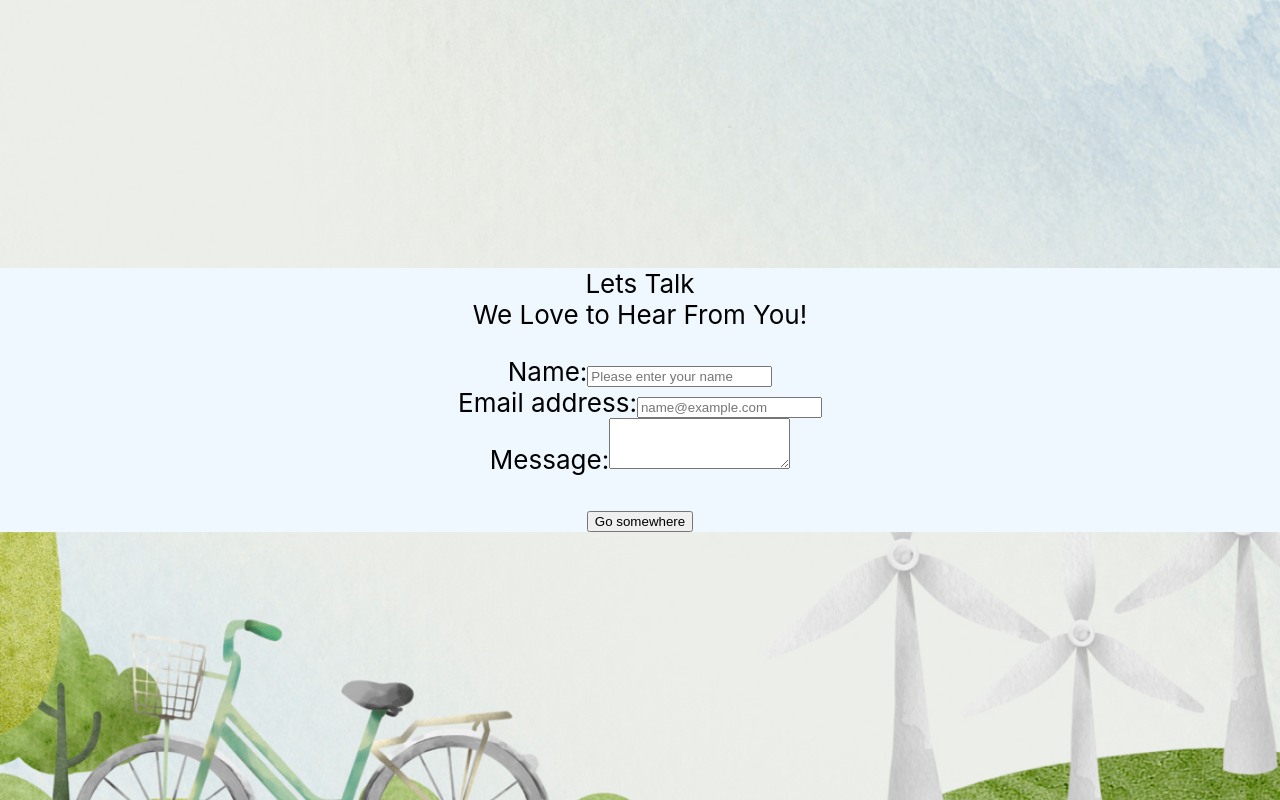
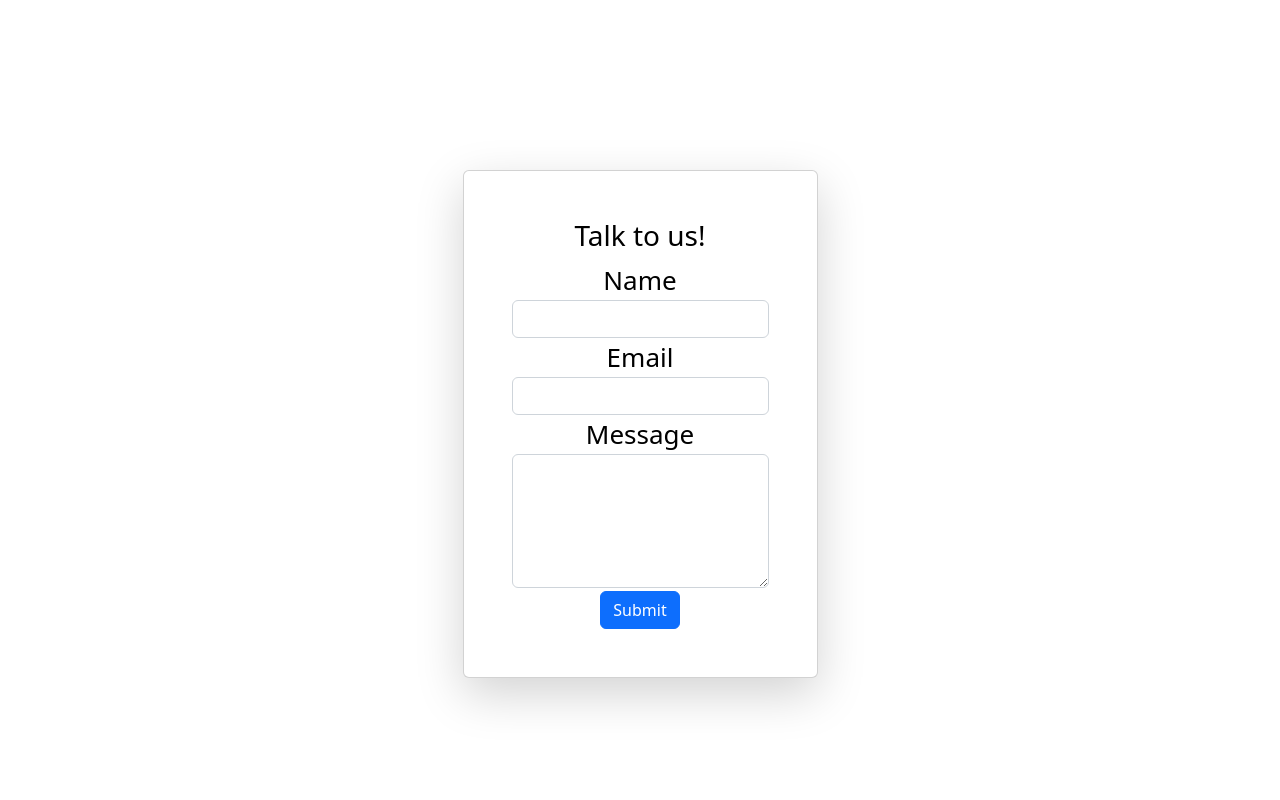
Before and after one commit to green-air/greenAirWebsite, a React (Create React App) app in the folder greenair-website/: page /contact in a window 1280 px wide. Built offline with nearby package versions, Linux system fonts and the light colour scheme.

Commit message:
updated contact form page

```diff
--- a/greenair-website/src/About.js
+++ b/greenair-website/src/About.js
@@ -0,0 +1,5 @@
+import React from 'react'
+import {
+     Link,
+  } from "react-router-dom"
+  import Icons from './Socials_component/Socials.js';
--- a/greenair-website/src/App.css
+++ b/greenair-website/src/App.css
@@ -14,7 +14,7 @@
 }
 
 .App-header {
-  background-image: url('./images/Homepage.jpg');
+  background-image: url('./images/Homepage.jpg') no-repeat;
   background-size: 100% auto;
   min-height: 100vh;
   display: flex;
--- a/greenair-website/src/App.js
+++ b/greenair-website/src/App.js
@@ -1,8 +1,9 @@
 // import logo from './logo.svg';
 import './App.css';
 import Icons from './Socials_component/Socials.js';
+import 'bootstrap/dist/css/bootstrap.min.css';
 
-import React from 'react';
+import React, {useState} from 'react';
 import {
   BrowserRouter as Router, Link, Route, Routes
 } from "react-router-dom"
@@ -33,7 +34,7 @@ function App() {
         {/* <Icons /> */}
         <Routes>
         <Route exact path="/" element={<Home/>}/>
-        <Route exact path="/contact" element={<Contact/>}/>
+        <Route exact path="/contact" element={<Contact />}/>
            </Routes>
 
 
--- a/greenair-website/src/contact.css
+++ b/greenair-website/src/contact.css
@@ -1,6 +1,6 @@
 .contact {
-    background-color: aliceblue;
-    background-size: cover;
+  background-image: url('./images/Contact\ \(6\).png');
+  background-size: auto 100%;
     min-width: 100%;
     min-height: 100%;
   }
--- a/greenair-website/src/contact.js
+++ b/greenair-website/src/contact.js
@@ -1,36 +1,88 @@
-import * as React from 'react';
+import * as React  from 'react';
+import "./App.js"
 import './contact.css'
 import Button from 'react-bootstrap/Button';
 import Card from 'react-bootstrap/Card';
 import Form from 'react-bootstrap/Form';
+import {
+  Link,
+} from "react-router-dom";
+import Icons from './Socials_component/Socials.js';
+import { useState } from 'react';
 
 export default function Contact() {
+  const [data, setData] = useState({
+    name:"",
+    email:"",
+    message:"",
+  });
+
+  const {name, email, message} = data
+
+  const handleChange = e=> {
+    setData({...data, [e.target.name]: e.target.value});
+  };
+
+  const handleSubmit = async e=> {
+    e.preventDefault();
+
+    try{
+      const response = await fetch("https://v1.nocodeapi.com/habashi/google_sheets/RJGcUhyxeoSpDiHZ?tabId=Sheet1", {
+        method: 'POST',
+        headers: {
+          'Content-Type': 'application/json'
+        },
+        body:JSON.stringify([[name, email, message, new Date().toLocaleDateString()]])
+      }
+      );
+      await response.json()
+      setData({...data, name:'', email:'', message:''})
+    } catch (err) {
+      console.log(err)
+    }
+  };
+
   return (
-    <div className='contact'>
-         <Card key={'Success'}>
-      <Card.Header>Lets Talk</Card.Header>
-      <Card.Body>
-        <Card.Title>We Love to Hear From You!</Card.Title>
-        <Card.Text>
-        <Form>
-      <Form.Group className="mb-3" controlId="exampleForm.ControlInput1">
-        <Form.Label>Name:</Form.Label>
-        <Form.Control type="text" placeholder="Please enter your name" />
-      </Form.Group>
-      <Form.Group className="mb-3" controlId="exampleForm.ControlInput1">
-        <Form.Label>Email address:</Form.Label>
-        <Form.Control type="email" placeholder="name@example.com" />
-      </Form.Group>
-      <Form.Group className="mb-3" controlId="exampleForm.ControlTextarea1">
-        <Form.Label>Message:</Form.Label>
-        <Form.Control as="textarea" rows={3} />
-      </Form.Group>
-    </Form>
-        </Card.Text>
-        <Button variant="primary">Go somewhere</Button>
-      </Card.Body>
-    </Card>
+    <form className="card shadow-lg mt-5 p-5 form" onSubmit={handleSubmit}>
+      <h3 className="TEXT-CENTRE MB-5">Talk to us!</h3>
+      <div className="form-group">
+        <label htmlFor='name'>Name</label>
+        <input
+          type="text"
+          className="form-control"
+          name="name"
+          autoComplete="off"
+          value={name}
+          onChange={handleChange}
+        />
+      </div>
+      <div className='form-group'>
+        <label htmlFor='email'>Email</label>
+        <input
+          type="text"
+          className='form-control'
+          name="email"
+          autoComplete='off'
+          value={email}
+          onChange={handleChange}
+        />
+      </div>
+      <div className='="form-group'>
+        <label htmlFor='message'>Message</label>
+        <textarea
+          name="message"
+          rows="5"
+          className='form-control'
+          name="message"
+          value={message}
+          onChange={handleChange}
+        />
+      </div>
+      <div>
+        <input type="submit" value="Submit" className="btn btn-primary" />
+      </div>
 
-    </div>
+    </form>
   );
-}
+
+  };
--- a/greenair-website/src/index.js
+++ b/greenair-website/src/index.js
@@ -3,6 +3,7 @@ import ReactDOM from 'react-dom/client';
 import './index.css';
 import App from './App.js';
 import reportWebVitals from './reportWebVitals.js';
+import 'bootstrap/dist/css/bootstrap.min.css';
 
 const root = ReactDOM.createRoot(document.getElementById('root'));
 root.render(
```
Also changed, not shown: greenair-website/src/images/Contact (6).png (added).
